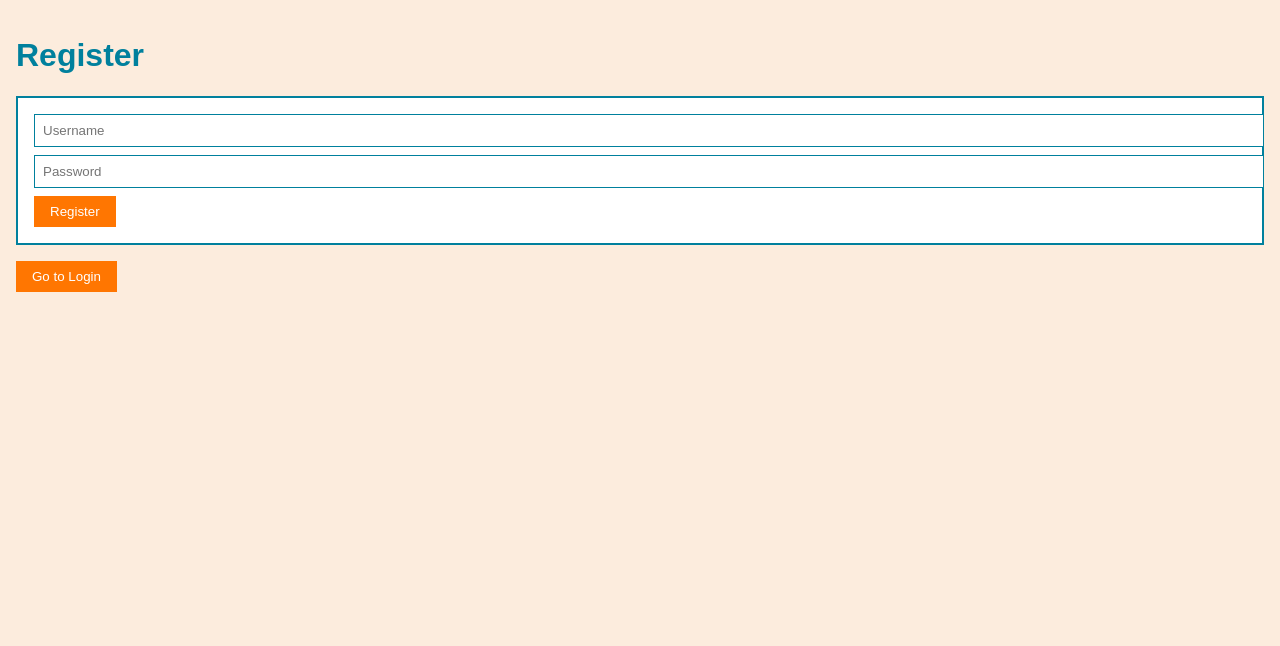
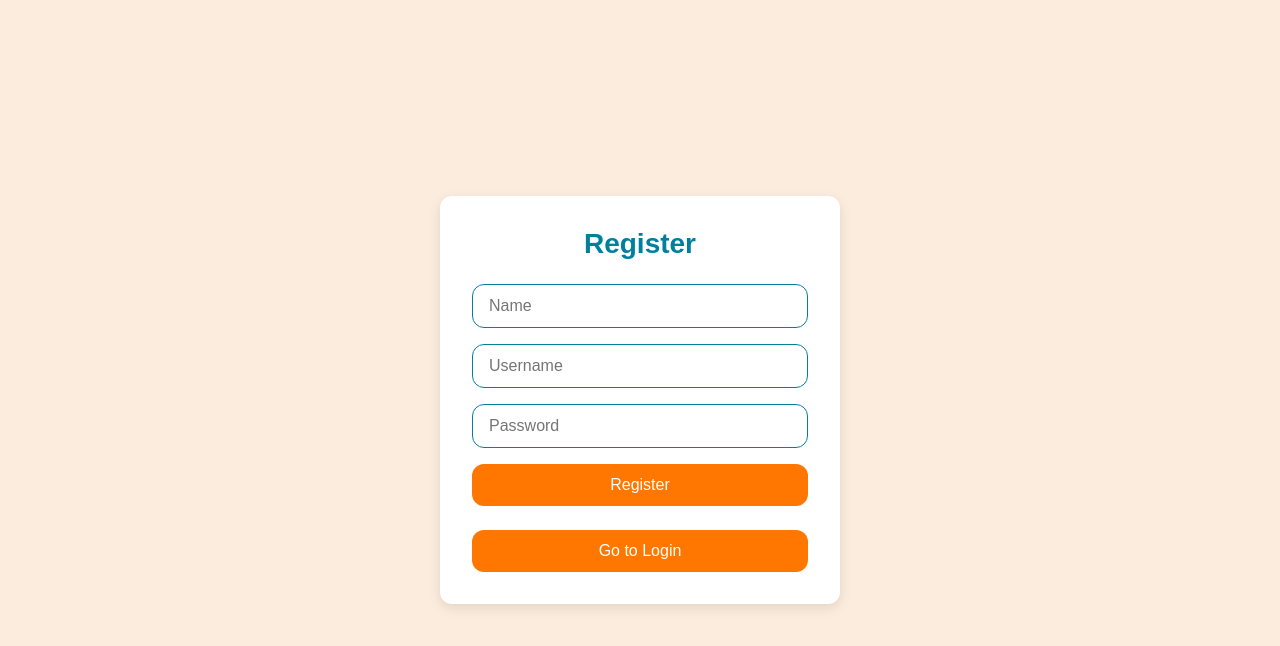
Before and after one commit to PietroMarigo/BiAI, a website: page public/register.html in a window 1280 px wide. Drawn offline with Linux system fonts and the light colour scheme.

Commit message:
Styling like a queen

```diff
--- a/package.json
+++ b/package.json
@@ -9,7 +9,9 @@
     "test": "npm run build && node dist/test.js"
   },
   "dependencies": {
-    "express": "^4.21.2"
+    "express": "^4.21.2",
+    "tsc": "^2.0.4",
+    "typescript": "^5.8.3"
   },
   "keywords": [],
   "author": "",
--- a/public/register.html
+++ b/public/register.html
@@ -1,20 +1,22 @@
 <!DOCTYPE html>
 <html lang="en">
 <head>
-  <meta charset="UTF-8">
-  <meta name="viewport" content="width=device-width, initial-scale=1.0">
+  <meta charset="UTF-8" />
+  <meta name="viewport" content="width=device-width, initial-scale=1.0"/>
   <title>Register - BiAI</title>
-  <link rel="stylesheet" href="/public/styles.css">
+  <link rel="stylesheet" href="/public/styles.css" />
 </head>
 <body>
-  <h1>Register</h1>
-  <form id="signupForm">
-    <input id="signupUser" type="text" placeholder="Username" required>
-    <input id="signupPass" type="password" placeholder="Password" required>
-    <button type="submit">Register</button>
-  </form>
-  <button id="goLogin">Go to Login</button>
-  <p id="status"></p>
+  <div class="container">
+    <h1>Register</h1>
+    <form id="registerForm">
+      <input id="regName"   type="text"    placeholder="Name"        required />
+      <input id="regUser"   type="text"    placeholder="Username"    required />
+      <input id="regPass"   type="password"placeholder="Password"    required />
+      <button type="submit">Register</button>
+    </form>
+    <button id="goLogin">Go to Login</button>
+  </div>
 
   <script>
     const signupForm = document.getElementById('signupForm');
--- a/public/styles.css
+++ b/public/styles.css
@@ -3,47 +3,128 @@
   --light: #FCECDD;
   --accent: #FF7601;
   --secondary: #F3A26D;
+  --radius: 12px;
+}
+
+/* Global Reset */
+*, *::before, *::after {
+  box-sizing: border-box;
+  margin: 0;
+  padding: 0;
 }
 
 body {
+  display: flex;
+  justify-content: center;
+  align-items: center;
+  min-height: 100vh;
+  background-color: var(--light);
   font-family: Arial, sans-serif;
-  background-color: var(--light);
   color: var(--primary);
-  margin: 0;
   padding: 1rem;
 }
 
-h1 {
-  color: var(--primary);
+.container {
+  background: #fff;
+  padding: 2rem;
+  border-radius: var(--radius);
+  box-shadow: 0 4px 12px rgba(0, 0, 0, 0.1);
+  max-width: 400px;
+  width: 100%;
 }
 
-form {
-  background: #fff;
-  border: 2px solid var(--primary);
-  padding: 1rem;
-  margin-bottom: 1rem;
+h1 {
+  text-align: center;
+  color: var(--primary);
+  margin-bottom: 1.5rem;
+  font-size: 1.75rem;
 }
 
-input {
-  display: block;
-  width: 100%;
-  margin-bottom: 0.5rem;
-  padding: 0.5rem;
-  border: 1px solid var(--primary);
+/* Form & Inputs */
+form {
+  display: flex;
+  flex-direction: column;
+  gap: 1rem;
+  margin-bottom: 1.5rem;
 }
 
+input,
+textarea {
+  width: 100%;
+  padding: 0.75rem 1rem;
+  border: 1px solid var(--primary);
+  border-radius: var(--radius);
+  font-size: 1rem;
+  background: #fff;
+  transition: border-color 0.2s, box-shadow 0.2s;
+}
+
+input:focus,
+textarea:focus {
+  outline: none;
+  border-color: var(--accent);
+  box-shadow: 0 0 0 3px rgba(255, 118, 1, 0.2);
+}
+
+/* Buttons */
 button {
+  width: 100%;
+  padding: 0.75rem 1rem;
+  font-size: 1rem;
+  border: none;
+  border-radius: var(--radius);
   background-color: var(--accent);
   color: #fff;
-  border: none;
-  padding: 0.5rem 1rem;
   cursor: pointer;
+  transition: background-color 0.2s, transform 0.1s;
 }
 
 button:hover {
   background-color: var(--secondary);
+  transform: translateY(-2px);
 }
 
+button:active {
+  transform: translateY(0);
+}
+
+/* Message Container */
 #messageContainer {
-  margin-top: 1rem;
+  display: flex;
+  flex-direction: column;
+  gap: 0.75rem;
+  max-height: 400px;
+  overflow-y: auto;
+  padding: 1rem;
+  border-top: 2px solid var(--primary);
+  border-radius: 0 0 var(--radius) var(--radius);
 }
+
+.message {
+  padding: 0.75rem 1rem;
+  border-radius: var(--radius);
+  max-width: 80%;
+}
+
+.bot-message {
+  background-color: var(--light);
+  border: 1px solid var(--primary);
+  color: var(--primary);
+  align-self: flex-start;
+}
+
+.user-message {
+  background-color: var(--accent);
+  color: #fff;
+  align-self: flex-end;
+}
+
+/* Responsive */
+@media (max-width: 480px) {
+  .container {
+    padding: 1.5rem;
+  }
+  h1 {
+    font-size: 1.5rem;
+  }
+}
```
Also changed, not shown: public/login.html (+12 -12 lines), 1 other file.
